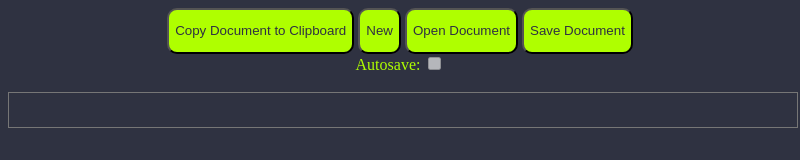
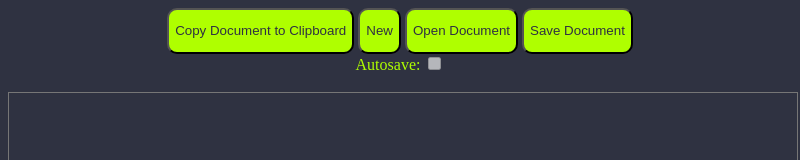
Before and after one commit to Sharkbyteprojects/SharkWrite-new, an Electron app: page index.html in a window 800 px wide. Shown: the top 160 px of the page. Drawn offline with Linux system fonts and the light colour scheme; no server answers.

Commit message:
REMOVE BUG

```diff
--- a/style.css
+++ b/style.css
@@ -1,5 +1,5 @@
 textarea {
-  height: 100%;
+  height: calc(100vh - (90px + 20px));
   width: 100%;
   background-color: #2f3241;
   resize: none;
```
